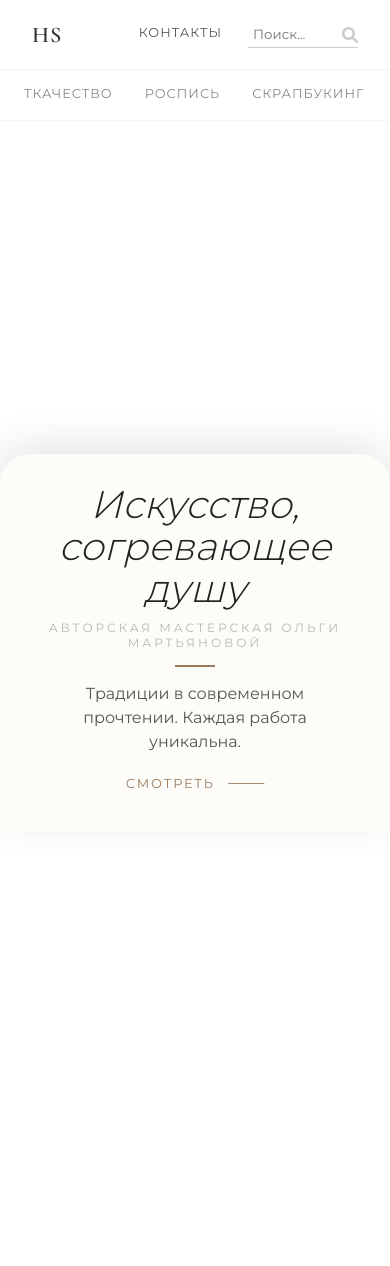
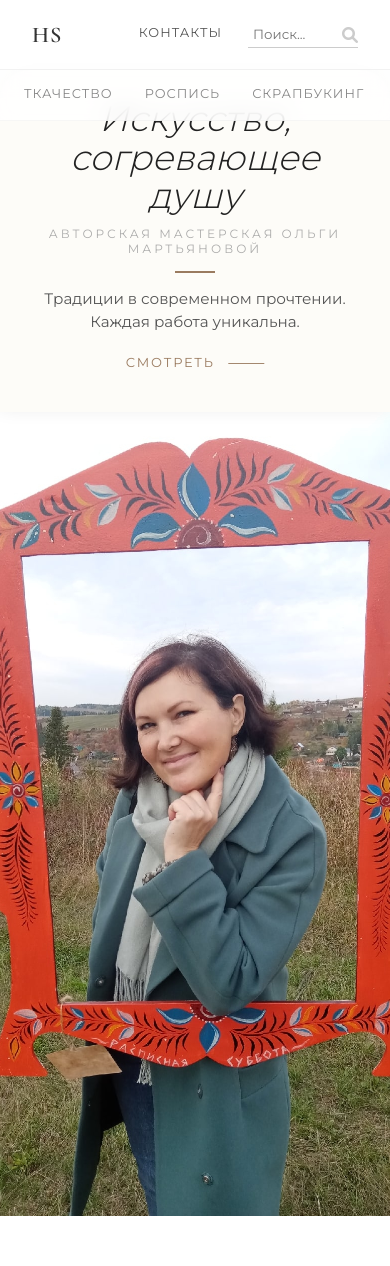
Before and after one commit to mdrpsvu-design/art-shop, a FastAPI app: page / in a window 390 px wide. Run offline with FastAPI, Linux system fonts and the light colour scheme; data comes from the database, SQL or seed files in the repository; data that the repository does not hold is empty.

Commit message:
finalfix

```diff
--- a/static/style.css
+++ b/static/style.css
@@ -410,13 +410,11 @@ body {
     bottom: 50px; /* Небольшая анимация вверх при появлении */
 }
 
-/* === МОБИЛЬНАЯ ВЕРСИЯ === */
+/* === МОБИЛЬНАЯ ВЕРСИЯ (РЕЗИНОВАЯ) === */
 @media (max-width: 900px) {
-    :root {
-        --top-offset: 80px;
-    }
+    :root { --top-offset: 80px; }
 
-    /* Настройки шапки для мобильных */
+    /* Базовые настройки */
     .top-bar, .category-nav { width: 100%; }
     .logo { font-size: 1.4rem; letter-spacing: 1px; }
     .logo-full { display: none; }
@@ -424,162 +422,101 @@ body {
     .contact-trigger { font-size: 0.8rem; }
     .search-box input { width: 80px; }
 
-    /* === ГЛАВНЫЙ ЭКРАН (HERO) === */
+    /* === ГЛАВНЫЙ КОНТЕЙНЕР === */
     .hero-section {
-        height: 100dvh; /* Высота ровно с экран телефона */
-        min-height: 550px; /* Чтобы на совсем маленьких не сплющило */
+        /* dvh = Dynamic Viewport Height (учитывает адресную строку браузера) */
+        height: 100dvh;
         padding: 0;
         overflow: hidden;
         background: #fff;
+
+        /* ВКЛЮЧАЕМ FLEX-КОЛОНКУ */
+        display: flex;
+        flex-direction: column;
     }
 
     .hero-wrapper {
-        display: flex;
-        flex-direction: column; /* Вертикальное расположение */
-        width: 100%;
-        height: 100%;
-        padding: 0;
-        gap: 0;
-        margin: 0;
-        max-width: 100%;
+        display: contents; /* Обертка исчезает, элементы становятся детьми hero-section */
     }
 
-    /* 1. БЛОК С ФОТОГРАФИЕЙ */
+    /* 1. КАРТИНКА (ЗАНИМАЕТ ВСЁ СВОБОДНОЕ МЕСТО) */
     .hero-marquee-box {
-        order: -1; /* Ставим фото наверх */
-        flex: 1;   /* Занимает всё свободное пространство */
+        /* Flex: 1 означает "растянись на всё доступное пространство" */
+        flex: 1;
         width: 100%;
         margin: 0 !important;
-        height: auto !important;
 
-        /* ВАЖНО: Ставим статичную картинку фоном */
-        /* Убедись, что mom.jpg лежит в папке static или поменяй имя файла */
+        /* Если картинка не найдена, будет серый фон (чтобы не было белой дыры) */
+        background-color: #e0e0e0;
+
+        /* ПУТЬ К КАРТИНКЕ */
         background-image: url('/static/mom.jpg');
         background-size: cover;
-        background-position: center top;
+        background-position: center;
 
-        /* Скрываем всё лишнее от слайдера */
+        /* Сброс старых стилей */
+        opacity: 1 !important;
+        visibility: visible !important;
         mask-image: none !important;
         -webkit-mask-image: none !important;
+        transform: none !important;
+        position: relative;
+    }
+
+    .marquee-window { display: none; }
+
+    /* 2. ТЕКСТ (ПРИБИТ К НИЗУ) */
+    .hero-text {
+        /* Flex: 0 0 auto означает "не растягивайся, будь высотой по тексту" */
+        flex: 0 0 auto;
+        width: 100%;
+
+        position: relative;
+        z-index: 10;
+
+        /* Белая карточка */
+        background: var(--bg-color);
+        padding: 30px 20px 40px 20px;
+        box-sizing: border-box;
+        text-align: center;
+
+        /* Эффект наезда на картинку */
+        margin-top: -30px;
+        border-radius: 30px 30px 0 0;
+        box-shadow: 0 -5px 20px rgba(0,0,0,0.1);
+
+        /* Сброс анимации */
         opacity: 1 !important;
         transform: none !important;
-        min-width: 0;
-    }
-
-    /* Скрываем бегущую ленту, оставляем только фон блока */
-    .marquee-window { display: none; }
-
-    /* 2. БЛОК С ТЕКСТОМ */
-    .hero-text {
-        position: relative;
-        flex: 0 0 auto; /* Высота по содержимому */
-        width: 100%;
-
-        /* Магия дизайна: */
-        background: var(--bg-color); /* Цвет фона сайта */
-        padding: 30px 25px 40px 25px; /* Отступы внутри */
-        border-radius: 30px 30px 0 0; /* Закругляем углы сверху */
-        margin-top: -30px; /* Натягиваем текст на фото */
-        z-index: 10;
-        box-shadow: 0 -10px 40px rgba(0,0,0,0.1); /* Тень для объема */
-        box-sizing: border-box;
-
-        /* Сброс анимаций появления, чтобы текст был виден сразу */
-        opacity: 1 !important;
-        transform: none !important;
-        text-align: center;
         display: flex;
         flex-direction: column;
         align-items: center;
     }
 
     .hero-text h1 {
-        font-size: 2.4rem;
+        font-size: 2.2rem; /* Чуть меньше для маленьких экранов */
         margin: 0 0 10px 0;
         line-height: 1.1;
         color: #222;
     }
 
-    .subtitle {
-        margin: 0 0 15px 0;
-        font-size: 0.75rem;
-        opacity: 0.7;
-    }
+    .subtitle { margin: 0 0 15px 0; font-size: 0.75rem; opacity: 0.8; }
+    .separator { margin: 0 0 15px 0; width: 40px; height: 2px; background: var(--accent); }
+    .bio { font-size: 0.95rem; margin: 0 0 20px 0; line-height: 1.5; max-width: 320px; }
 
-    .separator {
-        margin: 0 0 15px 0;
-        width: 40px;
-        height: 2px;
-        background: var(--accent);
-    }
+    .scroll-hint { margin-top: 0; transform: scale(0.9); width: auto; }
 
-    .bio {
-        font-size: 1rem;
-        margin: 0 0 20px 0;
-        line-height: 1.5;
-        max-width: 300px;
-    }
-
-    /* Кнопка "Смотреть" */
-    .scroll-hint {
-        margin-top: 0;
-        transform: scale(0.9);
-        width: auto;
-    }
-
-    /* === ОСТАЛЬНЫЕ БЛОКИ (КАРТОЧКИ ТОВАРОВ) === */
-    .slide-section {
-        height: auto; /* Разрешаем скроллить контент карточки */
-        min-height: 100dvh;
-        padding-top: 100px; /* Отступ под шапку */
-        padding-bottom: 50px;
-    }
-
-    .content-wrapper:not(.hero-wrapper) {
-        flex-direction: column;
-        justify-content: flex-start;
-        padding: 0 20px;
-        gap: 20px;
-        text-align: center;
-        height: auto;
-    }
-
-    .art-left-col {
-        flex: 0 0 auto;
-        width: 100%;
-        margin-bottom: 10px;
-    }
-
-    .art-right-col {
-        flex: 0 0 auto;
-        opacity: 1 !important;
-        transform: none !important;
-        width: 100%;
-        align-items: center; /* Центрируем тексты карточек */
-    }
-
-    .art-img-container {
-        padding: 10px;
-        background: #fff;
-        box-shadow: 0 10px 30px rgba(0,0,0,0.05);
-        border-radius: 8px;
-    }
-
-    .art-img {
-        max-height: 40vh; /* Ограничиваем высоту фото товара */
-        width: auto;
-        max-width: 100%;
-    }
-
-    .art-title { font-size: 1.8rem; margin-bottom: 5px; }
-    .art-price { font-size: 1.4rem; margin-bottom: 20px; }
+    /* === ОСТАЛЬНОЕ === */
+    .slide-section { height: auto; min-height: 100dvh; padding-top: 100px; padding-bottom: 50px; }
+    .content-wrapper:not(.hero-wrapper) { flex-direction: column; padding: 0 20px; gap: 20px; height: auto; }
+    .art-left-col { width: 100%; margin-bottom: 10px; }
+    .art-right-col { width: 100%; opacity: 1 !important; transform: none !important; align-items: center; }
+    .art-img-container { padding: 10px; background: #fff; box-shadow: 0 5px 15px rgba(0,0,0,0.05); border-radius: 8px; }
+    .art-img { max-height: 45vh; width: auto; max-width: 100%; }
+    .art-title { font-size: 1.6rem; margin-bottom: 5px; }
+    .art-price { font-size: 1.3rem; margin-bottom: 20px; }
     .btn-group { width: 100%; justify-content: center; }
-
-    .modal-box {
-        width: 90%;
-        margin: 15vh auto;
-        padding: 30px 20px;
-    }
+    .modal-box { width: 90%; margin: 15vh auto; padding: 25px 20px; }
 }
 
 /* --- CUSTOM SCROLLBAR --- */
```
